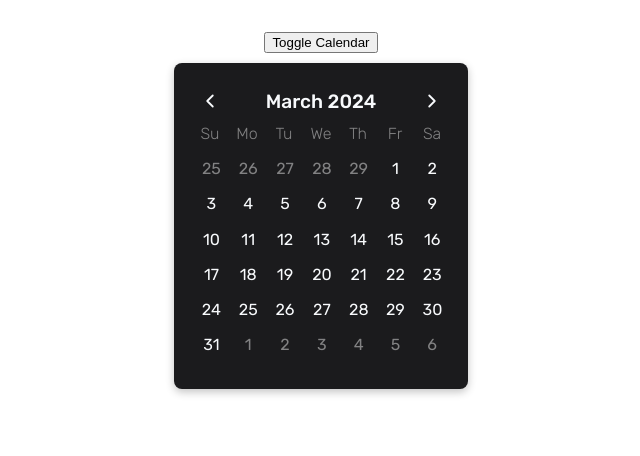
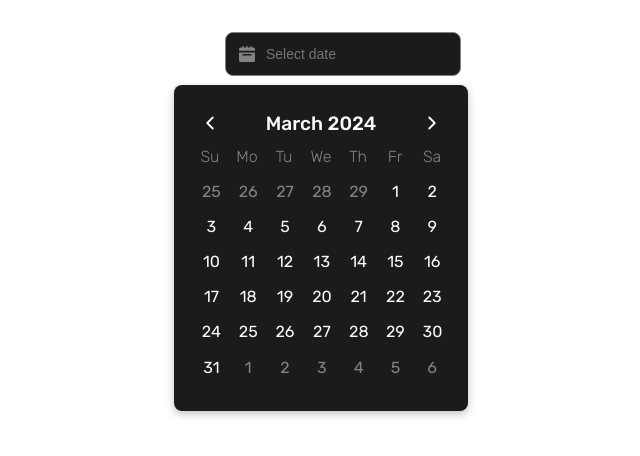
Before and after one commit to yassirelkhaili/super-awesome-calendar, a PHP site: page / in a window 1280 px wide. Shown: the top 456 px of the page, without its empty margins (319-959 px from the left). Run offline with PHP 8.4, Linux system fonts and the light colour scheme.

Commit message:
saving progress

```diff
--- a/index.php
+++ b/index.php
@@ -1,5 +1,6 @@
 <!DOCTYPE html>
 <html lang="en">
+
 <head>
     <meta charset="UTF-8">
     <meta name="viewport" content="width=device-width, initial-scale=1.0">
@@ -8,20 +9,32 @@
     <script src="./sandbox.js"></script>
     <title>Super awesome calendar</title>
 </head>
+
 <body>
     <section class="first-section">
-     <!-- calendar toggle button -->
-     <button class="toggle-calendar">Toggle Calendar</button>
+        <!-- calendar toggle input -->
+        <div class="datepicker-wrapper toggle-calendar">
+            <div class="datepicker__icon-container">
+                <svg class="datepicker__icon" aria-hidden="true" xmlns="http://www.w3.org/2000/svg" fill="currentColor" viewBox="0 0 20 20">
+                    <path d="M20 4a2 2 0 0 0-2-2h-2V1a1 1 0 0 0-2 0v1h-3V1a1 1 0 0 0-2 0v1H6V1a1 1 0 0 0-2 0v1H2a2 2 0 0 0-2 2v2h20V4ZM0 18a2 2 0 0 0 2 2h16a2 2 0 0 0 2-2V8H0v10Zm5-8h10a1 1 0 0 1 0 2H5a1 1 0 0 1 0-2Z" />
+                </svg>
+            </div>
+            <input datepicker type="text" class="datepicker__input" placeholder="Select date">
+        </div>
         <!-- calendar -->
         <div id="calendar" class="calendar">
             <div class="calendar__nav__container">
                 <div class="calendar__nav">
                     <button type="button" class="calendar__nav__button" id="prevButton" style="padding-right: 0px;">
-            <svg xmlns="http://www.w3.org/2000/svg" width="22" height="22" viewBox="0 0 24 24" fill="none" stroke="#FFFFFF" stroke-width="2" stroke-linecap="round" stroke-linejoin="round"><path d="m15 18-6-6 6-6"></path></svg>
+                        <svg xmlns="http://www.w3.org/2000/svg" width="22" height="22" viewBox="0 0 24 24" fill="none" stroke="#FFFFFF" stroke-width="2" stroke-linecap="round" stroke-linejoin="round">
+                            <path d="m15 18-6-6 6-6"></path>
+                        </svg>
                     </button>
                     <h2 class="calendar__title" id="calendarDisplay"></h2>
                     <button type="button" class="calendar__nav__button" id="nextButton" style="padding-left: 0px;">
-            <svg xmlns="http://www.w3.org/2000/svg" width="22" height="22" viewBox="0 0 24 24" fill="none" stroke="#FFFFFF" stroke-width="2" stroke-linecap="round" stroke-linejoin="round"><path d="m9 18 6-6-6-6"></path></svg>
+                        <svg xmlns="http://www.w3.org/2000/svg" width="22" height="22" viewBox="0 0 24 24" fill="none" stroke="#FFFFFF" stroke-width="2" stroke-linecap="round" stroke-linejoin="round">
+                            <path d="m9 18 6-6-6-6"></path>
+                        </svg>
                     </button>
                 </div>
             </div>
@@ -34,4 +47,5 @@
         </div>
     </section>
 </body>
+
 </html>
--- a/sandbox.js
+++ b/sandbox.js
@@ -11,14 +11,12 @@ document.addEventListener("DOMContentLoaded", () => {
     const calendar = document.getElementById("calendar");
     const toggleButton = document.querySelector(".toggle-calendar");
 
-    const toggleCalendar = () => calendar && calendar.classList.toggle("hidden");
-
-    toggleButton && toggleButton.addEventListener("click", toggleCalendar);
+    toggleButton && toggleButton.addEventListener("click", () => calendar && calendar.classList.remove("hidden"));
 
     //close calendar on outsideclick
     const handleCalendarOutsideClick = (event) => {
         const target = event.target;
-        if (!calendar.contains(target) && !toggleButton.contains(target)) toggleCalendar();
+        if (!calendar.contains(target) && !toggleButton.contains(target)) calendar && calendar.classList.add("hidden");
     }
 
     document.addEventListener("click", handleCalendarOutsideClick);
--- a/style.css
+++ b/style.css
@@ -2,7 +2,7 @@
 
 :root {
     --primary-color: #f8fafc;
-    --seconday_color: #1B1B1D;
+    --secondary-color: #1B1B1D;
     --grey_color: #828283;
     --background_color: rgb(75 85 99);
 }
@@ -17,7 +17,7 @@ body {
 }
 
 .calendar {
-    background-color: var(--seconday_color);
+    background-color: var(--secondary-color);
     color: var(--primary-color);
     width: 16rem;
     border-radius: 0.5rem;
@@ -123,3 +123,38 @@ body {
     cursor: pointer;
     border-radius: 0.4rem;
 }
+
+.datepicker-wrapper {
+    position: relative;
+    max-width: 12rem;
+  }
+
+  .datepicker__icon-container {
+    position: absolute;
+    top: 0;
+    bottom: 0;
+    left: 0;
+    display: flex;
+    align-items: center;
+    padding-left: 0.875rem;
+    pointer-events: none;
+  }
+
+  .datepicker__input {
+    background-color: var(--secondary-color);
+    border: 1px solid var(--grey_color);
+    color: var(--grey_color);
+    border-radius: 0.5rem;
+    width: 100%;
+    font-size: 14px;
+    padding-left: 2.5rem;
+    padding-top: 0.8rem;
+    padding-bottom: 0.8rem;
+    transition: border-color 0.2s, box-shadow 0.2s;
+  }
+
+  .datepicker__icon {
+    height: 1rem;
+    width: 1rem;
+    fill: var(--grey_color);
+  }
```
Lines whose indentation alone changed are shown as unchanged.
